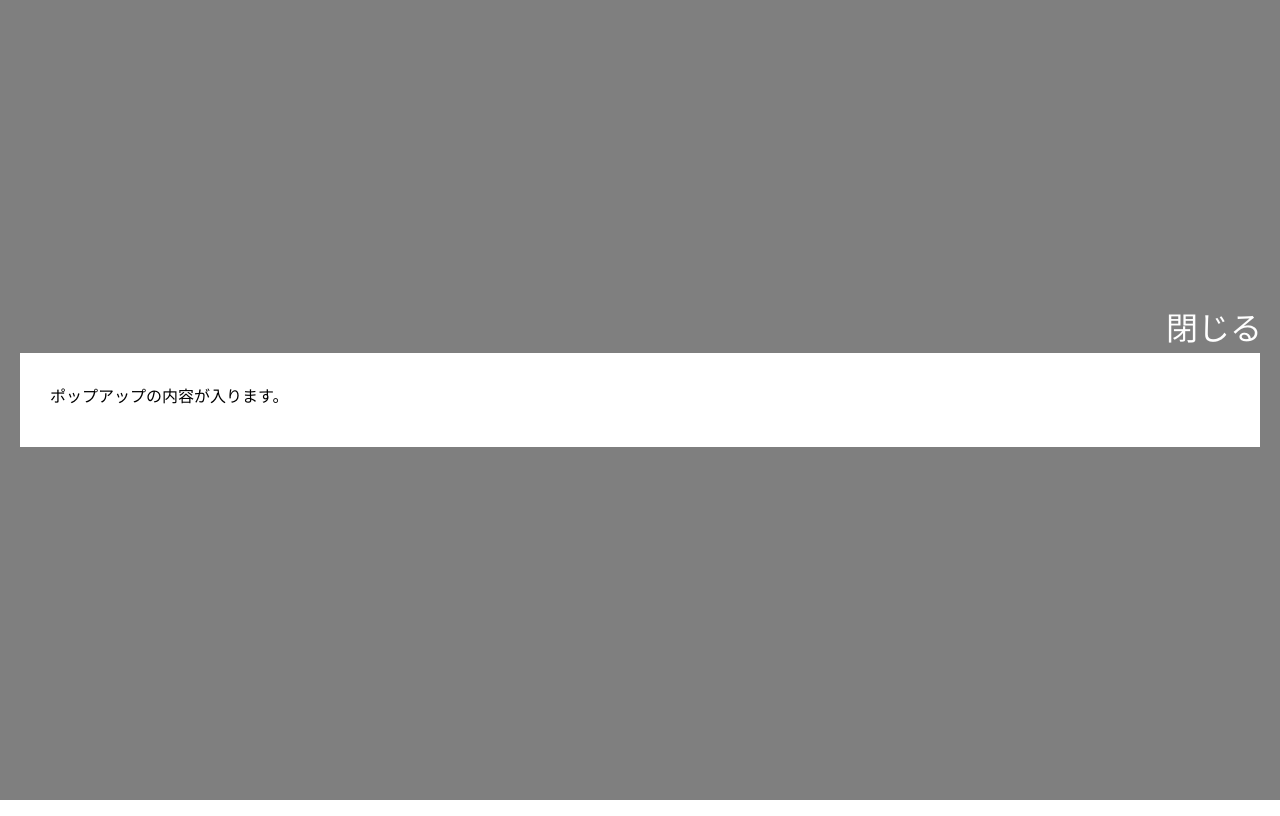
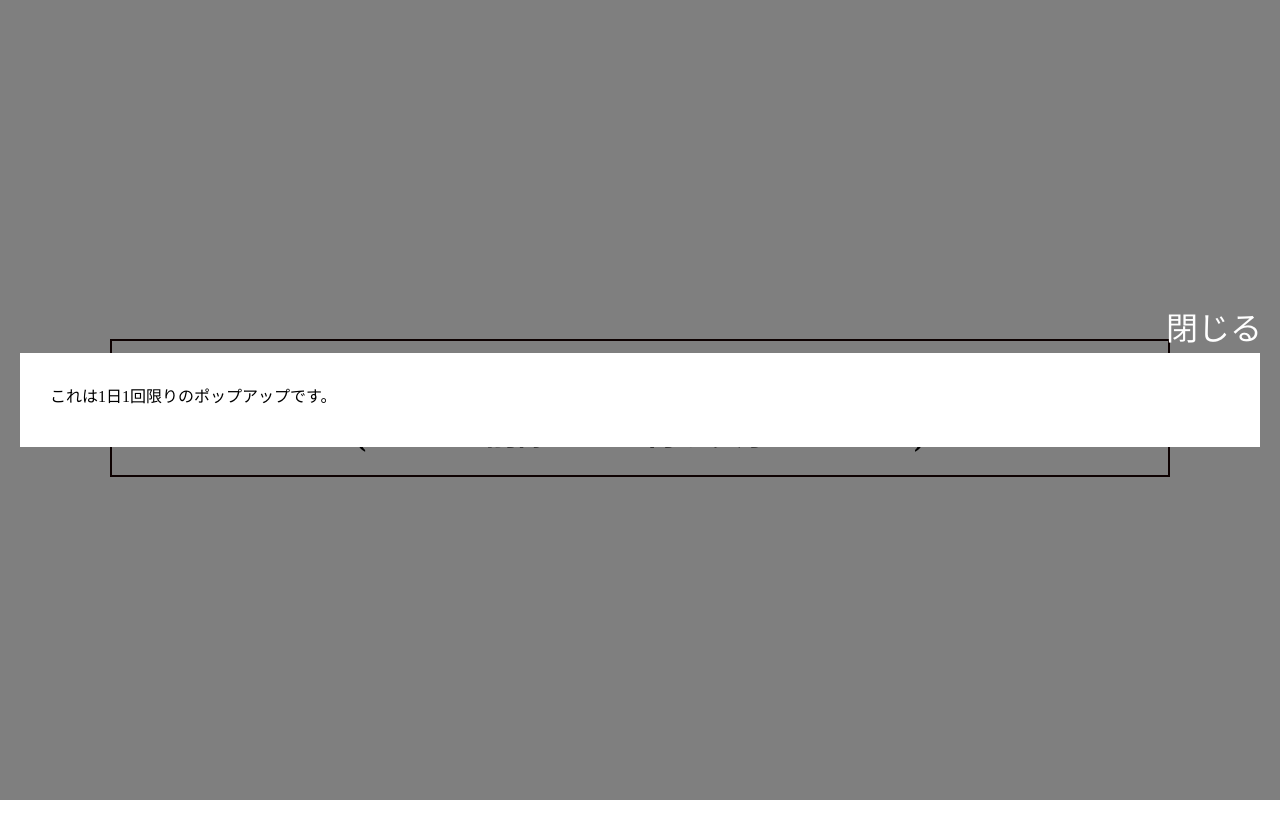
Before and after one commit to yasurona/daily-modal-sample, a plain HTML site: page index.html in a window 1280 px wide. Drawn offline with Linux system fonts and the light colour scheme.

Commit message:
モーダルの下にメッセージを表示

```diff
--- a/index.html
+++ b/index.html
@@ -6,6 +6,15 @@
     <title>Title</title>
 </head>
 <body>
+<div class="container">
+    <div class="after_modal_shown">
+        <h1>
+            今日の分のポップアップは既に表示済みのため明日まで表示されません。<br>
+            (cookieを削除すれば再び表示されます。)
+        </h1>
+    </div>
+</div>
+
 <div id="js_modal" class="modal">
     <div class="js_modal_close modal_bg"></div>
     <div class="modal_wrap">
@@ -13,7 +22,7 @@
             閉じる
         </a>
         <div class="modal_inner">
-            ポップアップの内容が入ります。
+            これは1日1回限りのポップアップです。
         </div>
     </div>
 </div>
--- a/style.css
+++ b/style.css
@@ -46,3 +46,15 @@
     top: -30px;
     right: 18px;
 }
+
+.container {
+    height: 100vh;
+    display: flex;
+    justify-content: center;
+    align-items: center;
+}
+
+.after_modal_shown {
+    border: 2px solid #1b0303;
+    text-align: center;
+}
```
